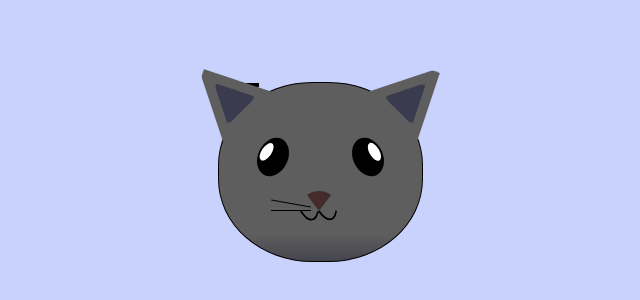
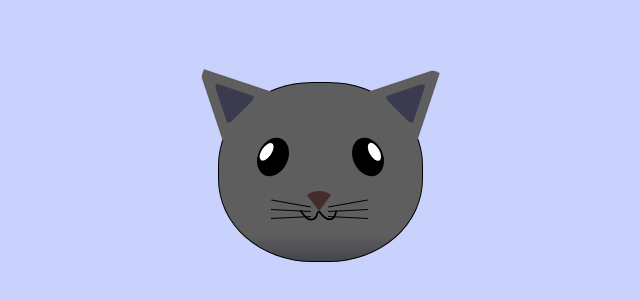
Before and after one commit to BekzhanovR/freeCodeCamp_HTML_CSS, a plain HTML site: page Project 12 (Cat Painting)/index.html in a window 1280 px wide. Shown: the part 228-528 px from the top of the page, 320-960 px from the left. Drawn offline with Linux system fonts and the light colour scheme.

Commit message:
Cat Painting finished

```diff
--- a/Project 12 (Cat Painting)/styles.css
+++ b/Project 12 (Cat Painting)/styles.css
@@ -174,4 +174,33 @@ body{
     position: absolute;
     top: 127px;
     left: 52px;
+    transform: rotate(3deg);
 }
+
+.cat-whisker-left-bottom{
+    position: absolute;
+    top: 134px;
+    left: 52px;
+    transform: rotate(-3deg);
+}
+
+.cat-whisker-right-top{
+    position: absolute;
+    top: 120px;
+    left: 109px;
+    transform: rotate(-10deg);
+}
+
+.cat-whisker-right-middle{
+    position: absolute;
+    top: 127px;
+    left: 109px;
+    transform: rotate(-3deg);
+}
+
+.cat-whisker-right-bottom{
+    position: absolute;
+    top: 134px;
+    left: 109px;
+    transform: rotate(3deg);
+}
```
